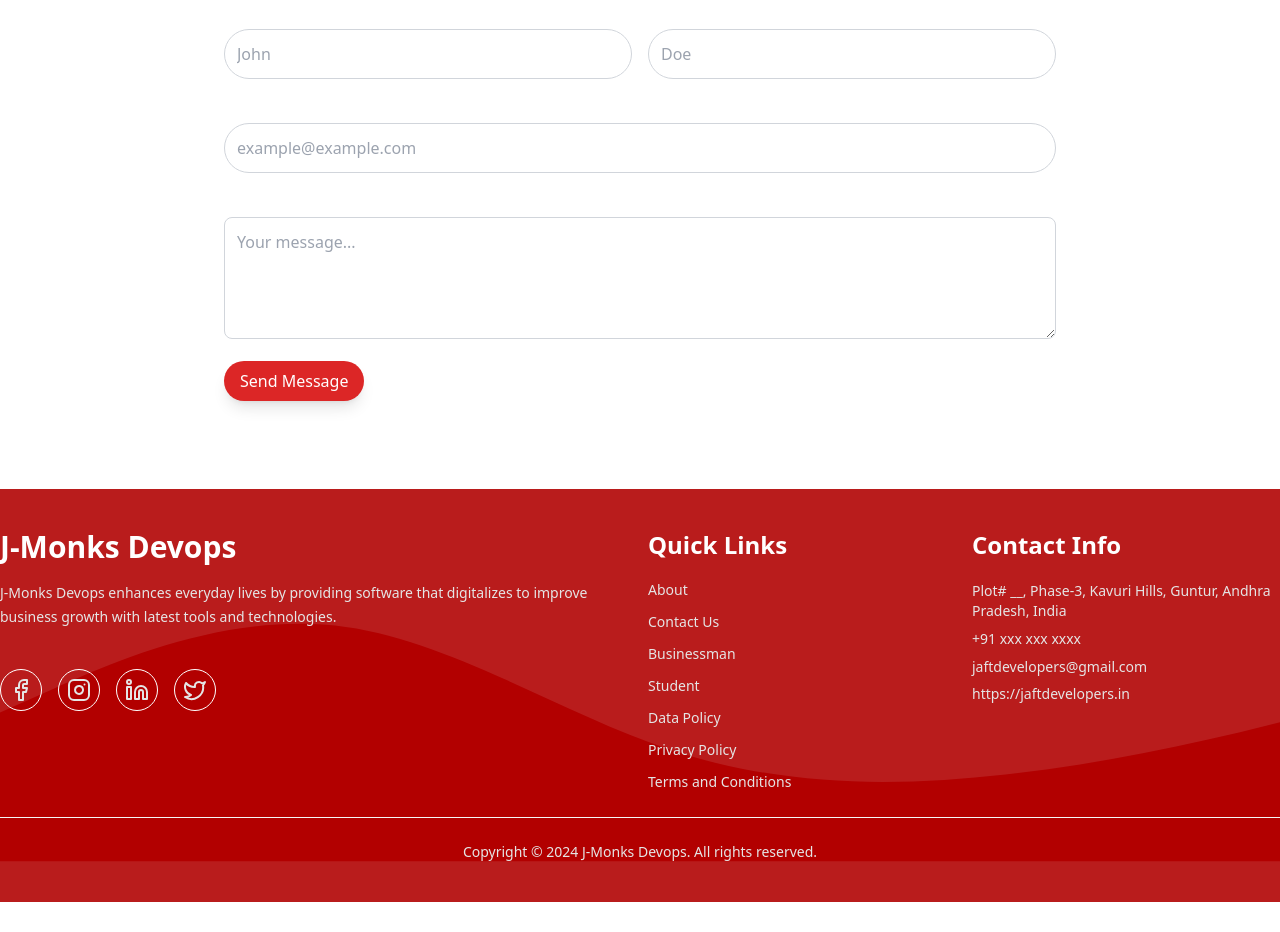
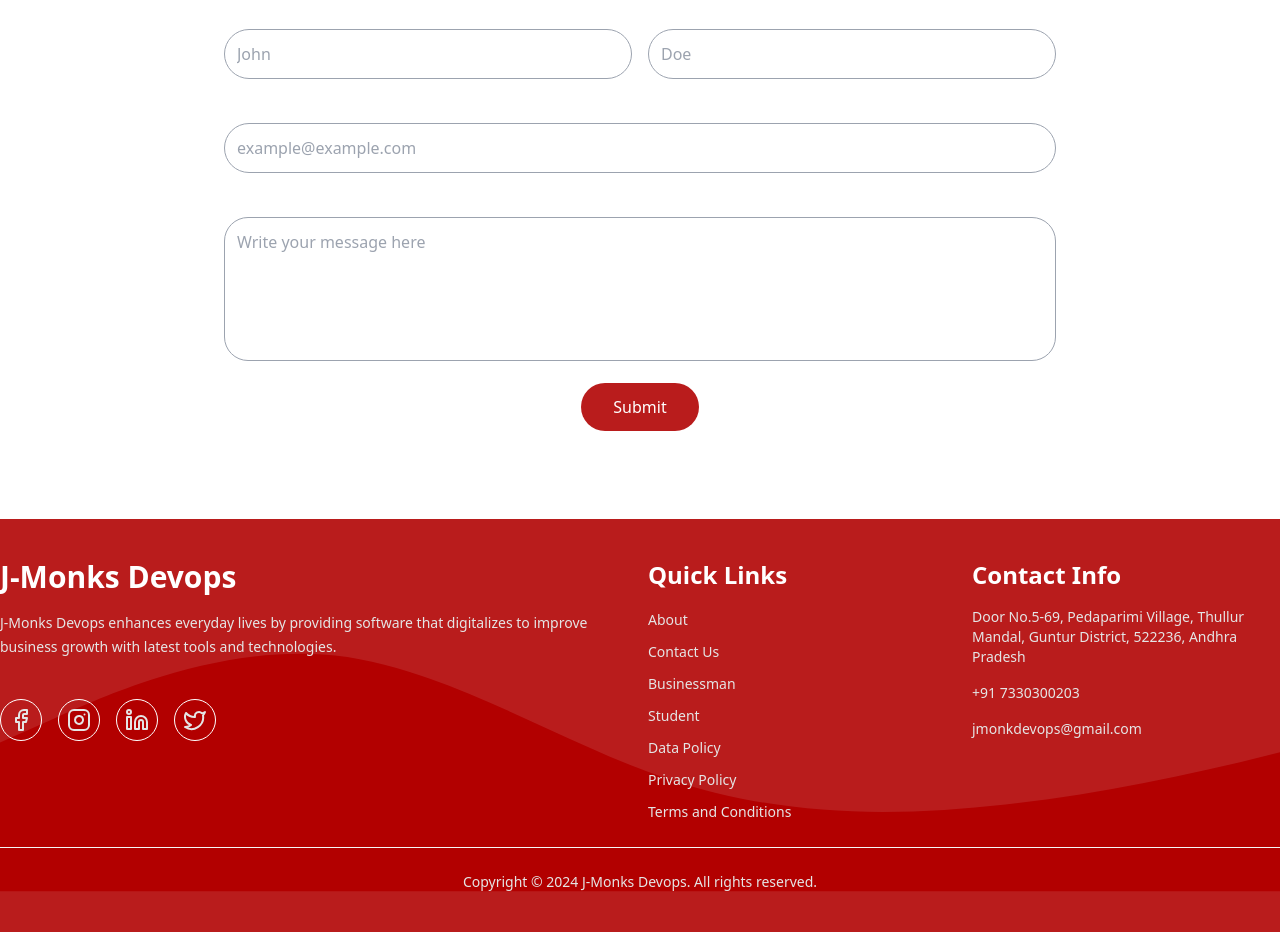
Before and after one commit to LeelaMohan217/J-Monk-Devops, a React (Vite) app: page /contact in a window 1280 px wide. Shown: the part 1100-2032 px from the top of the page. Before the commit the page ends 2002 px from the top, so only its background shows below. Built offline with nearby package versions, Linux system fonts and the light colour scheme.

Commit message:
second commit

```diff
--- a/src/components/Footer.jsx
+++ b/src/components/Footer.jsx
@@ -15,9 +15,11 @@ const Footer = () => {
       <div className="relative max-w-7xl mx-auto py-4 px-8 xl:px-0">
         <div className="grid sm:grid-cols-2 gap-4 border-b border-neutral-100 py-6">
           <div className="flex flex-col gap-4">
-            <h1 className="text-left text-3xl text-white font-bold">J-Monks Devops</h1>
+            <h1 className="text-left text-3xl text-white font-bold">
+              J-Monks Devops
+            </h1>
             <p className=" text-left text-neutral-200 text-sm font-extralight leading-6">
-            J-Monks Devops enhances everyday lives by providing software that
+              J-Monks Devops enhances everyday lives by providing software that
               digitalizes to improve business growth with latest tools and
               technologies.
             </p>
@@ -36,7 +38,9 @@ const Footer = () => {
           </div>
           <div className="grid md:grid-cols-2 gap-4">
             <div>
-              <h3 className="text-white text-2xl font-semibold mb-4">Quick Links</h3>
+              <h3 className="text-white text-2xl font-semibold mb-4">
+                Quick Links
+              </h3>
               <ul className="space-y-2">
                 {communityLinks.map((link, index) => (
                   <li key={index}>
@@ -50,23 +54,20 @@ const Footer = () => {
                 ))}
               </ul>
             </div>
-            <div>
-              <h3 className="text-white text-2xl font-semibold mb-4">Contact Info</h3>
-              <p className="text-neutral-200 text-sm font-extralight py-1">
-                Plot# __, Phase-3, Kavuri Hills, Guntur, Andhra Pradesh, India
+            <div className="space-y-4">
+              <h3 className="text-white text-2xl font-semibold mb-4">
+                Contact Info
+              </h3>
+              <p className="text-neutral-200 text-sm font-extralight">
+                Door No.5-69, Pedaparimi Village, Thullur Mandal, Guntur
+                District, 522236, Andhra Pradesh
               </p>
-              <p className="text-neutral-200 text-sm font-extralight py-1">
-                +91 xxx xxx xxxx
+              <p className="text-neutral-200 text-sm font-extralight">
+                +91 7330300203
               </p>
-              <p className="text-neutral-200 text-sm font-extralight py-1">
-                jaftdevelopers@gmail.com
+              <p className="text-neutral-200 text-sm font-extralight">
+                jmonkdevops@gmail.com
               </p>
-              <a
-                href="http://jaftdevelopers.in"
-                className="text-neutral-200 text-sm font-extralight py-1"
-              >
-                https://jaftdevelopers.in
-              </a>
             </div>
           </div>
         </div>
--- a/src/components/Navbar.jsx
+++ b/src/components/Navbar.jsx
@@ -51,7 +51,7 @@ const Navbar = () => {
                 JD
               </span>
               <span className="px-4 text-xl hidden sm:block tracking-tight text-black font-semibold">
-                J-Monks Devops
+                J-Monk Devops
               </span>
             </Link>
           </div>
--- a/src/pages/About.jsx
+++ b/src/pages/About.jsx
@@ -41,9 +41,9 @@ const About = () => {
               Our Story
             </h1>
             <p className="text-base text-neutral-800 text-justify">
-              J-Monks is a premier software development company based in Silicon
-              Valley, California, specializing in custom software solutions for
-              businesses of all sizes. Our cutting-edge applications are
+              J-Monk Devops is a premier software development company based in
+              Guntur, Andhra Pradesh, specializing in custom software solutions
+              for businesses of all sizes. Our cutting-edge applications are
               tailored to meet each client’s unique needs, driving digital
               transformation globally.
             </p>
--- a/src/pages/Contact.jsx
+++ b/src/pages/Contact.jsx
@@ -35,26 +35,20 @@ const Contact = () => {
     }
 
     setErrorMessage("");
-
-    // EmailJS sending process
     emailjs
       .send(
-        "service_byleokq", // Replace with your service ID
-        "template_156xzue", // Replace with your template ID
+        "service_yo0v2l5", // Updated service ID
+        "template_wupcssg", // Updated template ID
         formData,
-        "QP1sq9F9h7KcNd9rY" // Replace with your user ID
+        "aMTL-Wx9Wf14SxgIv" // Updated user ID
       )
       .then(
         (response) => {
           console.log("Email sent successfully:", response);
           setSuccessMessage("Your message has been sent successfully!");
-
-          // Reload the page after a delay
           setTimeout(() => {
             window.location.reload();
-          }, 500); // 500 milliseconds delay
-
-          // Clear the form
+          }, 500);
           setFormData({
             firstName: "",
             lastName: "",
@@ -75,7 +69,7 @@ const Contact = () => {
         <div className="max-w-7xl mx-auto py-2 md:py-4 px-8">
           <div className="flex flex-col gap-2 py-14">
             <h2 className="text-2xl font-medium text-red-600">Contact</h2>
-            <h1 className="text-6xl font-bold text-neutral-800">
+            <h1 className="text-2xl sm:text-3xl md:text-4xl lg:text-5xl xl:text-6xl font-bold text-neutral-800">
               Get In Touch Today
             </h1>
           </div>
@@ -87,7 +81,7 @@ const Contact = () => {
           <div className="flex-3 w-full h-[200px] sm:h-[300px] md:h-[400px] lg:h-[500px]">
             <iframe
               title="Google Maps"
-              src="https://www.google.com/maps/embed?pb=!1m18!1m12!1m3!1d3806.046499755729!2d83.68208387592397!3d18.418528387437985!2m3!1f0!2f0!3f0!3m2!1i1024!2i768!4f13.1!3m3!1m2!1s0x3a3b0ae0d9b8a6ad%3A0x38bcbd7b3a44f770!2sNarasapuram%20Village%2C%20Ponduru%2C%20Andhra%20Pradesh%20532168!5e0!3m2!1sen!2sin!4v1694363005556!5m2!1sen!2sin"
+              src="https://www.google.com/maps/embed?pb=!1m18!1m12!1m3!1d3826.040106778158!2d80.54094357591748!3d16.44158738862414!2m3!1f0!2f0!3f0!3m2!1i1024!2i768!4f13.1!3m3!1m2!1s0x3a4a1faeedf0e067%3A0xc9d63f32cbb27ec1!2sDoor%20No.5-69%2C%20Pedaparimi%20Village%2C%20Thullur%20Mandal%2C%20Guntur%20District%2C%20522236%2C%20Andhra%20Pradesh!5e0!3m2!1sen!2sin!4v1694372345678!5m2!1sen!2sin"
               width="100%"
               height="100%"
               allowFullScreen=""
@@ -140,7 +134,8 @@ const Contact = () => {
                     </span>
                   </div>
                   <div className="mt-1 ml-6 sm:ml-8 text-neutral-800 text-sm sm:text-base">
-                    1-112c, Narasapuram, Andhra Pradesh, India, 532168
+                    Door No.5-69, Pedaparimi Village, Thullur Mandal, Guntur
+                    District, 522236, Andhra Pradesh
                   </div>
                 </div>
               </div>
@@ -172,7 +167,7 @@ const Contact = () => {
                 name="firstName"
                 value={formData.firstName}
                 onChange={handleChange}
-                className="w-full px-3 py-2 md:py-3 border border-gray-300 rounded-full focus:outline-none focus:border-red-500"
+                className="w-full px-3 py-2 md:py-3 border border-gray-400 rounded-full focus:outline-none focus:border-red-500"
                 placeholder="John"
               />
             </div>
@@ -189,7 +184,7 @@ const Contact = () => {
                 name="lastName"
                 value={formData.lastName}
                 onChange={handleChange}
-                className="w-full px-3 py-2 md:py-3 border border-gray-300 rounded-full focus:outline-none focus:border-red-500"
+                className="w-full px-3 py-2 md:py-3 border border-gray-400 rounded-full focus:outline-none focus:border-red-500"
                 placeholder="Doe"
               />
             </div>
@@ -207,7 +202,7 @@ const Contact = () => {
               name="email"
               value={formData.email}
               onChange={handleChange}
-              className="w-full px-3 py-2 md:py-3 border border-gray-300 rounded-full focus:outline-none focus:border-red-500"
+              className="w-full px-3 py-2 md:py-3 border border-gray-400 rounded-full focus:outline-none focus:border-red-500"
               placeholder="example@example.com"
             />
           </div>
@@ -223,33 +218,28 @@ const Contact = () => {
               name="message"
               value={formData.message}
               onChange={handleChange}
-              rows="4"
-              className="w-full px-3 py-2 md:py-3 border border-gray-300 rounded-lg focus:outline-none focus:border-red-500"
-              placeholder="Your message..."
+              className="w-full px-3 py-2 md:py-3 border border-gray-400 rounded-3xl focus:outline-none focus:border-red-500 h-28 md:h-36 resize-none"
+              placeholder="Write your message here"
             />
           </div>
-          <div className="flex items-center gap-4 mb-2">
+
+          {errorMessage && (
+            <p className="text-red-600 text-sm sm:text-base">{errorMessage}</p>
+          )}
+          {successMessage && (
+            <p className="text-green-600 text-sm sm:text-base">
+              {successMessage}
+            </p>
+          )}
+
+          <div className="flex justify-center">
             <button
               type="submit"
-              className="bg-red-600 text-white py-2 px-4 rounded-full shadow-lg hover:bg-red-700 transition"
+              className="bg-red-700 text-white px-8 py-3 rounded-full hover:bg-red-800 transition-colors"
             >
-              Send Message
+              Submit
             </button>
           </div>
-          {successMessage && (
-            <div
-              className="text-green-600 font-semibold"
-              style={{
-                opacity: successMessage ? 1 : 0,
-                transition: "opacity 0.5s",
-              }}
-            >
-              {successMessage}
-            </div>
-          )}
-          {errorMessage && (
-            <div className="text-red-600 font-semibold">{errorMessage}</div>
-          )}
         </form>
       </div>
     </>
--- a/src/variants.js
+++ b/src/variants.js
@@ -1,8 +1,8 @@
 export const fadeIn = (direction, delay) => {
   return {
     hidden: {
-      y: direction === "up" ? 80 : direction === "down" ? -80 : 45,
-      x: direction === "left" ? 80 : direction === "right" ? -80 : -45,
+      y: direction === "up" ? 80 : direction === "down" ? -80 : 25,
+      x: direction === "left" ? 80 : direction === "right" ? -80 : -25,
       opacity: 0,
     },
     show: {
```
Also changed, not shown: src/constants/index.jsx (+4 -5 lines).
